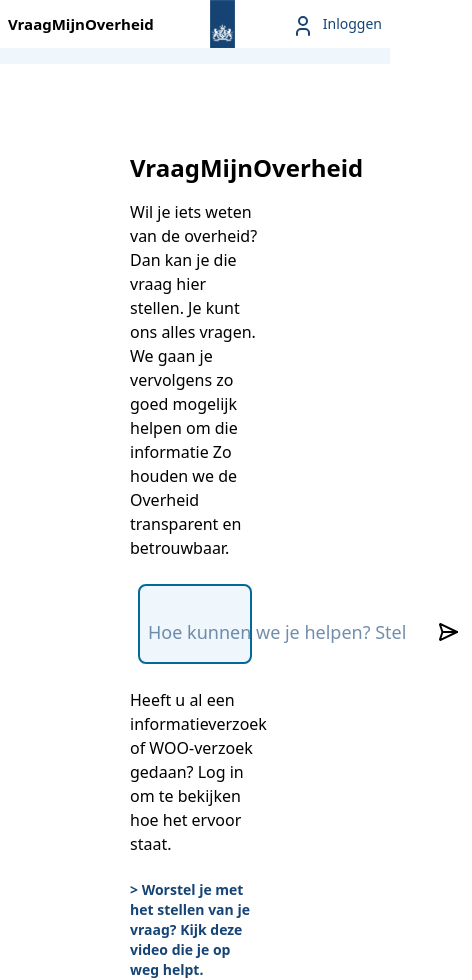
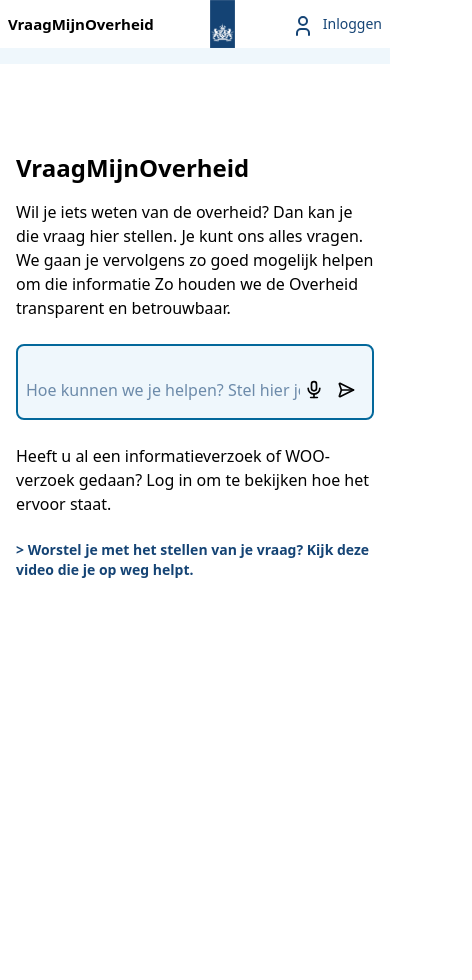
Before and after one commit to bekkblando/woo-frontend, a React (Vite) app: page / in a window 390 px wide. Shown: the whole page, 472 px wide, since content can reach past the window. After the commit the page ends 844 px from the top, so only its background shows below. Built offline with nearby package versions, Linux system fonts and the light colour scheme.

Commit message:
mobile friendly

```diff
--- a/src/pages/Landing.tsx
+++ b/src/pages/Landing.tsx
@@ -55,19 +55,19 @@
             </div>
             </div>
 
-            <div className="w-1/3 self-center">
+            <div className="w-full md:w-1/3 self-center px-4 md:px-0">
             <div className="text-2xl font-bold pt-22 pb-4">VraagMijnOverheid</div>
             <div className="pb-6">
                 <p>Wil je iets weten van de overheid? Dan kan je die vraag hier stellen. Je kunt ons alles vragen. We gaan je vervolgens zo goed mogelijk helpen om die informatie
                 Zo houden we de Overheid transparent en betrouwbaar. </p>
             </div>
-            <div className="px-2">
+            <div className="px-0 md:px-2">
             <div className="rounded-lg h-1/3 flex flex-col bg-[#EFF7FC] border-2 border-[#03689B]">
             <div className="flex-1 overflow-y-auto p-2 md:p-8">
             </div>
-            <div className="px-2 flex items-center gap-2">
+            <div className="px-2 md:px-2 flex items-center gap-1 md:gap-2">
                 <input
-                    className="flex-1 bg-transparent text-[#154273] text-lg outline-none placeholder:text-[#154273]/60 border-0 py-4"
+                    className="flex-1 bg-transparent text-[#154273] text-base md:text-lg outline-none placeholder:text-[#154273]/60 border-0 py-4 min-w-0"
                     type="text"
                     value={content}
                     onChange={(e) => setContent(e.target.value)}
@@ -76,9 +76,9 @@
                         if (e.key === "Enter") submitContent();
                     }}
                 />
-                <IconMicrophone className="inline-block"/>
-                <button className="px-3 py-1" onClick={submitContent} aria-label="Send">
-                    <IconSend2 />
+                <IconMicrophone className="inline-block w-5 h-5 md:w-6 md:h-6 flex-shrink-0"/>
+                <button className="px-2 md:px-3 py-1 flex-shrink-0" onClick={submitContent} aria-label="Send">
+                    <IconSend2 className="w-5 h-5 md:w-6 md:h-6" />
                 </button>
             </div>
         </div>
```
